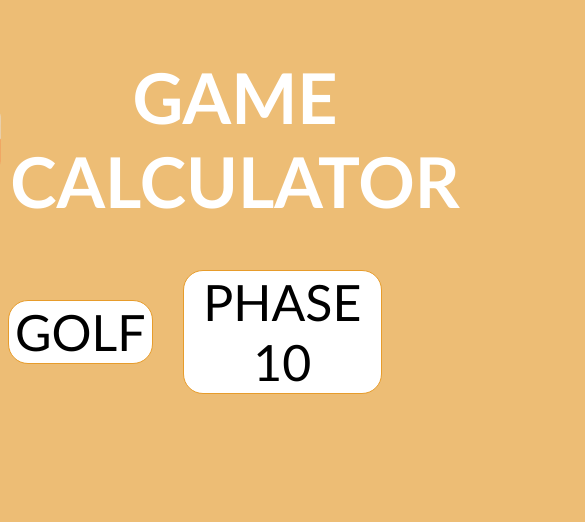
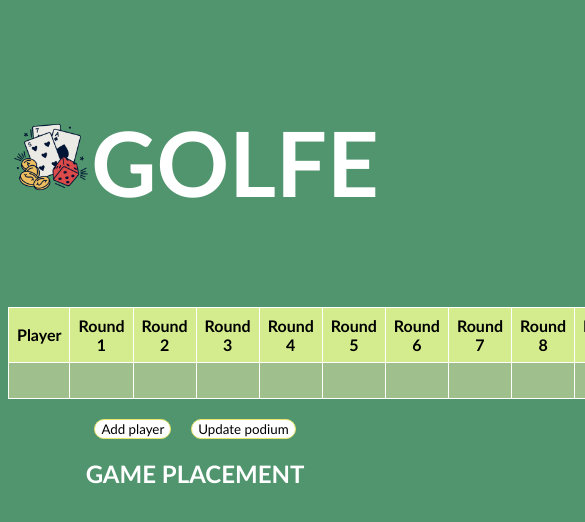
Before and after one commit to OrnanKeivison/-gameCalculator, a plain HTML site: page index.html in a window 390 px wide. Shown: the top 522 px of the page, 585 px wide, since content can reach past the window. Drawn offline with Linux system fonts and the light colour scheme.

Commit message:
mobile ok

```diff
--- a/index.html
+++ b/index.html
@@ -1,77 +1,202 @@
 <!DOCTYPE html>
-<html lang="en">
+<html lang="pt-BR">
 <head>
     <meta charset="UTF-8">
     <meta name="viewport" content="width=device-width, initial-scale=1.0">
-    <title>Main</title>
+    <title>Golfe</title>
     <style>
-        *{
+        * {
             font-family: 'Trebuchet MS';
         }
-        body{
-            background-color: rgb(237, 189, 117);
+        body {
+            background-color: #50956e;
         }
-        h1{
-            font-size: 70px;
-            color: white;
+        header {
+            padding: 40px 40px 10px 40px;
+            font-size: 45px;
         }
-        header{
-            text-align: center;
+        img {
+            width: 80px;
+        }
+        .logo {
             display: flex;
             align-items: center;
             justify-content: center;
         }
-        img{
-            width: 80px;
+        h1, h2 {
+            font-family: 'Trebuchet MS';
+            text-align: center;
+            color: white;
         }
-        .button{
-            display: flex;
-            align-items: center;
-            justify-content: center;
-            gap: 30px;
+        table {
+            width: 80%;
+            margin: 20px auto;
+            border-collapse: collapse;
         }
-        .phaseten{
-            font-size: 50px;
-            border: solid 1px rgb(231, 156, 43);
+        th, td {
+            border: 1px solid #ffffff;
+            padding: 8px;
+            text-align: center;
+        }
+        th {
+            background-color: #d4ec8d;
+        }
+        td {
+            background-color: #9fbf8d;
+        }
+        input[type="text"] {
+            border: none;
+            outline: none;
+            padding: 0;
+            margin: 0;
+            box-shadow: none;
+            background: transparent;
+            text-align: center;
+            width: 100%;
+            box-sizing: border-box;
+        }
+        .add {
+            border: solid 1px rgb(234, 228, 110);
             border-radius: 20px;
             color: black;
             background-color: white;
             transition: background-color 0.5s ease, color 0.5s ease, transform 0.5s ease;
         }
-        .phaseten:hover{
-            background-color: rgb(231, 156, 43);
+        .add:hover {
+            background-color: rgb(234, 228, 110);
             color: white;
-            transform: scale(1.2)
+            transform: scale(1.2);
         }
-        .golfe{
-            font-size: 50px;
-            border: solid 1px rgb(231, 156, 43);
+        .update {
+            border: solid 1px rgb(234, 228, 110);
             border-radius: 20px;
             color: black;
             background-color: white;
             transition: background-color 0.5s ease, color 0.5s ease, transform 0.5s ease;
         }
-        .golfe:hover{
-            background-color: rgb(231, 156, 43);
+        .update:hover {
+            background-color: rgb(234, 228, 110);
             color: white;
-            transform: scale(1.2)
+            transform: scale(1.2);
         }
-        a{
-            text-decoration: none;
-            color: black;
+        .buttons {
+            display: flex;
+            align-items: center;
+            justify-content: center;
+            gap: 20px;
+        }
+        #listaPodio {
+            color: #ffffff;
         }
     </style>
 </head>
 <body>
     <header>
-        <img src="./calc.png" alt="calc">
-        <h1>GAME CALCULATOR</h1>
+        <div class="logo">
+            <div><img src="./golfe.png" alt="cards img"></div>
+            <div><h1>GOLFE</h1></div>
+        </div>
     </header>
-    <main>
-        <div class="button">
-            <div><button class="golfe"><a href="./golfe.html">GOLF</a></button></div>
-            <div><button class="phaseten"><a href="./phase.html">PHASE 10</a></button></div>
-        </div>
-    </main>
+
+    <table id="tabelaGolfe">
+        <thead>
+            <tr>
+                <th>Player</th>
+                <th>Round 1</th>
+                <th>Round 2</th>
+                <th>Round 3</th>
+                <th>Round 4</th>
+                <th>Round 5</th>
+                <th>Round 6</th>
+                <th>Round 7</th>
+                <th>Round 8</th>
+                <th>Round 9</th>
+                <th>Total</th>
+            </tr>
+        </thead>
+        <tbody>
+            <tr>
+                <td><input type="text" class="nomeJogador"></td>
+                <td><input type="text" class="rodada" onchange="atualizarSoma(this)" pattern="-?[0-9]*(\.[0-9]+)?"></td>
+                <td><input type="text" class="rodada" onchange="atualizarSoma(this)" pattern="-?[0-9]*(\.[0-9]+)?"></td>
+                <td><input type="text" class="rodada" onchange="atualizarSoma(this)" pattern="-?[0-9]*(\.[0-9]+)?"></td>
+                <td><input type="text" class="rodada" onchange="atualizarSoma(this)" pattern="-?[0-9]*(\.[0-9]+)?"></td>
+                <td><input type="text" class="rodada" onchange="atualizarSoma(this)" pattern="-?[0-9]*(\.[0-9]+)?"></td>
+                <td><input type="text" class="rodada" onchange="atualizarSoma(this)" pattern="-?[0-9]*(\.[0-9]+)?"></td>
+                <td><input type="text" class="rodada" onchange="atualizarSoma(this)" pattern="-?[0-9]*(\.[0-9]+)?"></td>
+                <td><input type="text" class="rodada" onchange="atualizarSoma(this)" pattern="-?[0-9]*(\.[0-9]+)?"></td>
+                <td><input type="text" class="rodada" onchange="atualizarSoma(this)" pattern="-?[0-9]*(\.[0-9]+)?"></td>
+                <td class="somaTotal">0</td>
+            </tr>
+        </tbody>
+    </table>
+    <div class="buttons">
+        <button class="add" onclick="adicionarLinha()">Add player</button>
+        <button class="update" onclick="calcularPodio()">Update podium</button>
+    </div>
+    <div id="podio" style="text-align: center;">
+        <h2>GAME PLACEMENT</h2>
+        <table id="listaPodio"></table>
+    </div>
+
+    <script>
+        function atualizarSoma(input) {
+            const row = input.closest('tr');
+            const inputs = row.querySelectorAll('.rodada');
+            let soma = 0;
+
+            inputs.forEach(input => {
+                const valor = parseFloat(input.value);
+                if (!isNaN(valor)) {
+                    soma += valor;
+                }
+            });
+
+            row.querySelector('.somaTotal').textContent = soma;
+        }
+
+        function adicionarLinha() {
+            const tabela = document.getElementById('tabelaGolfe').getElementsByTagName('tbody')[0];
+            const novaLinha = tabela.insertRow();
+
+            novaLinha.innerHTML = `
+                <td><input type="text" class="nomeJogador"></td>
+                <td><input type="text" class="rodada" onchange="atualizarSoma(this)" pattern="-?[0-9]*(\\.[0-9]+)?"></td>
+                <td><input type="text" class="rodada" onchange="atualizarSoma(this)" pattern="-?[0-9]*(\\.[0-9]+)?"></td>
+                <td><input type="text" class="rodada" onchange="atualizarSoma(this)" pattern="-?[0-9]*(\\.[0-9]+)?"></td>
+                <td><input type="text" class="rodada" onchange="atualizarSoma(this)" pattern="-?[0-9]*(\\.[0-9]+)?"></td>
+                <td><input type="text" class="rodada" onchange="atualizarSoma(this)" pattern="-?[0-9]*(\\.[0-9]+)?"></td>
+                <td><input type="text" class="rodada" onchange="atualizarSoma(this)" pattern="-?[0-9]*(\\.[0-9]+)?"></td>
+                <td><input type="text" class="rodada" onchange="atualizarSoma(this)" pattern="-?[0-9]*(\\.[0-9]+)?"></td>
+                <td><input type="text" class="rodada" onchange="atualizarSoma(this)" pattern="-?[0-9]*(\\.[0-9]+)?"></td>
+                <td><input type="text" class="rodada" onchange="atualizarSoma(this)" pattern="-?[0-9]*(\\.[0-9]+)?"></td>
+                <td class="somaTotal">0</td>
+            `;
+        }
+
+        function calcularPodio() {
+            const tabela = document.getElementById('tabelaGolfe').getElementsByTagName('tbody')[0];
+            const linhas = tabela.getElementsByTagName('tr');
+            const jogadores = [];
+
+            for (let i = 0; i < linhas.length; i++) {
+                const nome = linhas[i].querySelector('.nomeJogador').value;
+                const soma = parseFloat(linhas[i].querySelector('.somaTotal').textContent) || 0;
+                jogadores.push({ nome, soma });
+            }
+
+            // Ordenar os jogadores com pontuações negativas primeiro
+            jogadores.sort((a, b) => a.soma - b.soma);
+
+            const listaPodio = document.getElementById('listaPodio');
+            listaPodio.innerHTML = '';
+
+            jogadores.forEach((jogador, index) => {
+                const item = document.createElement('tr');
+                item.textContent = `${index + 1}º Place: ${jogador.nome} ${jogador.soma} points`;
+                listaPodio.appendChild(item);
+            });
+        }
+    </script>
 </body>
 </html>
```
